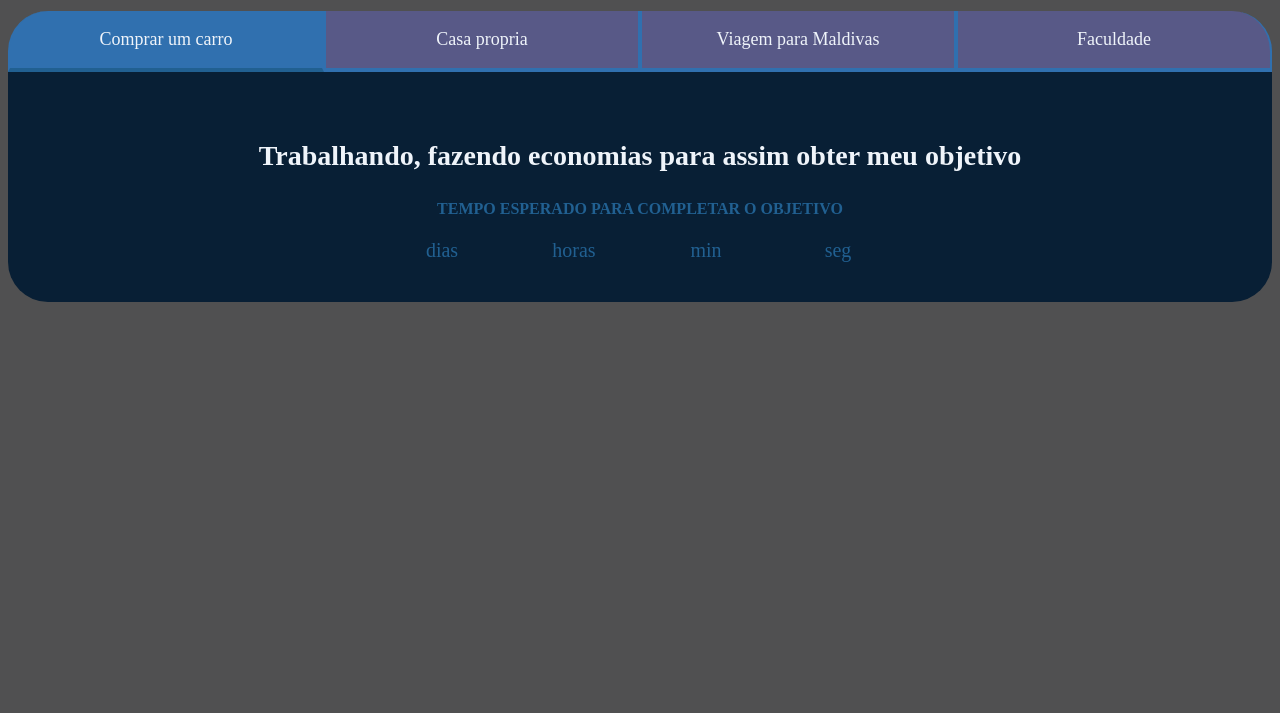
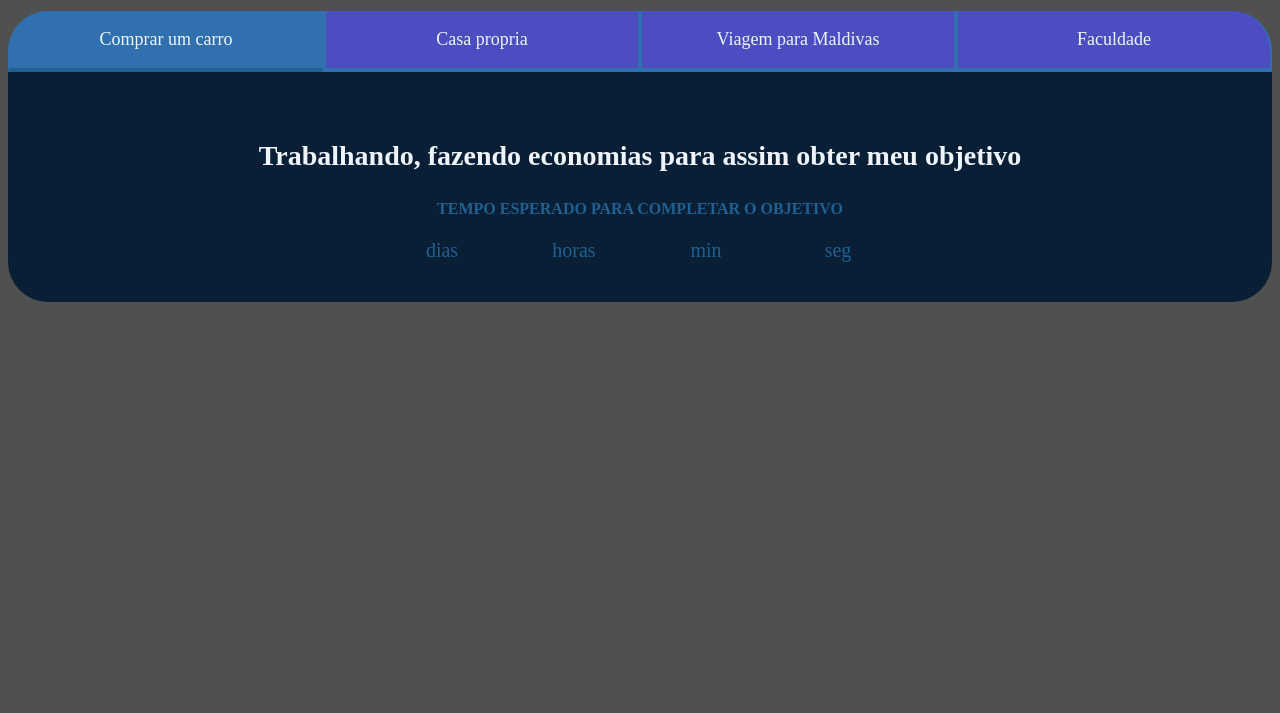
Before and after one commit to gabrielekubiakoski/SITE2, a plain HTML site: page index.html in a window 1280 px wide. Shown: the part 87-800 px from the top of the page. Drawn offline with Linux system fonts and the light colour scheme.

Commit message:
12345678

```diff
--- a/style.css
+++ b/style.css
@@ -3,7 +3,7 @@
     --azul:#216091;
     --branco:#eff4fa;
     --botao-ativo:#3070af;
-    --botao-inativo:#585987;
+    --botao-inativo:#4c4dc0;
     --texto-fundo:#081f35;
     --fonte: 'Cascadia Code';
 }
```
